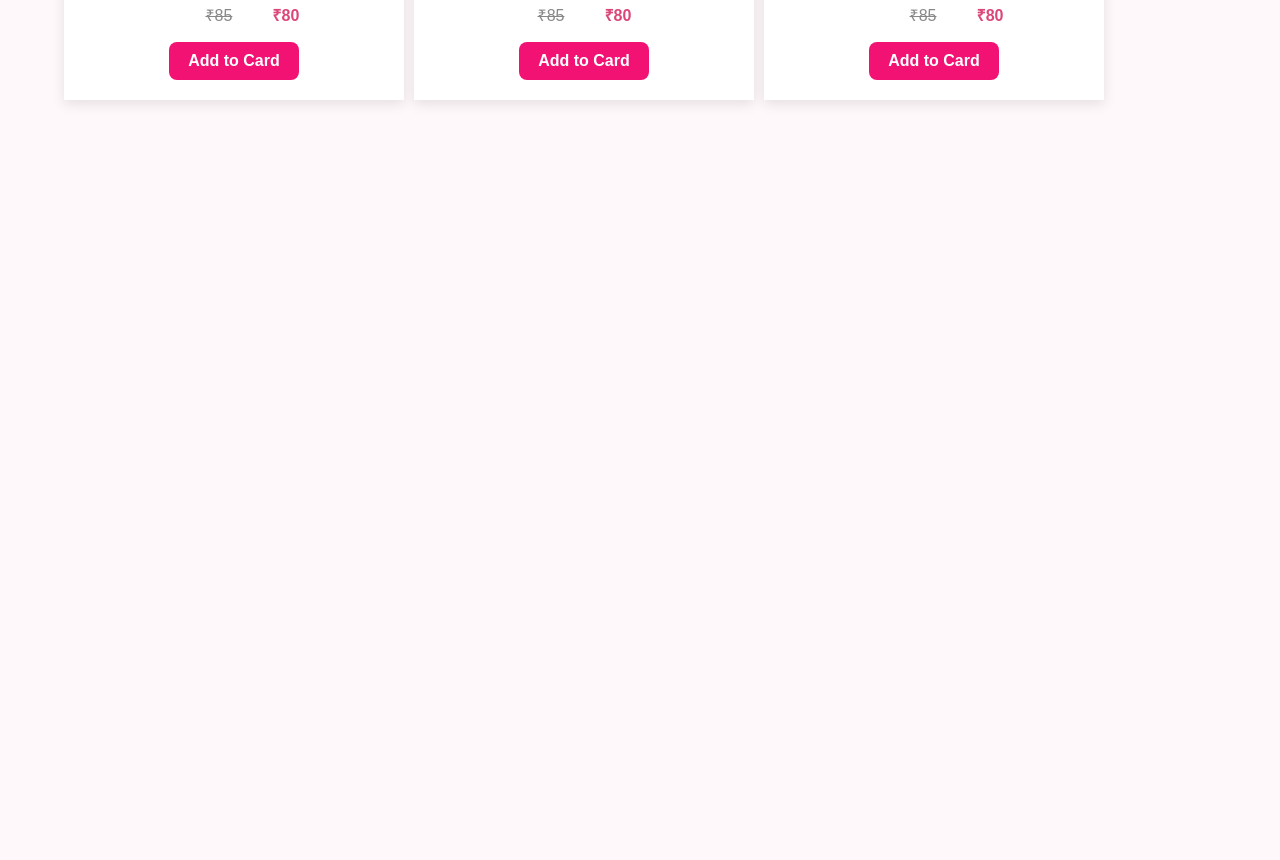
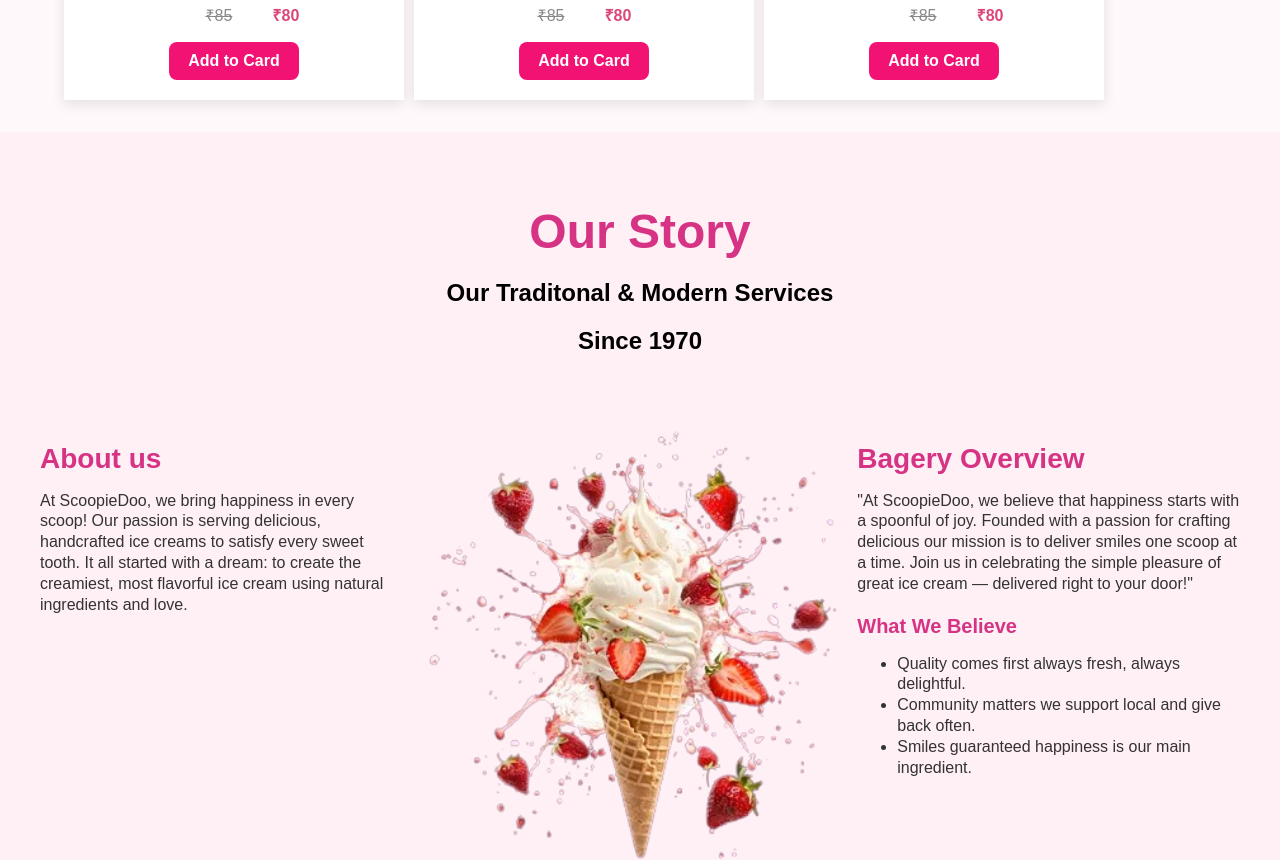
Before and after one commit to Deepanshi-13/Icecream-website, a React (Vite) app: page / in a window 1280 px wide. Shown: the part 4140-5000 px from the top of the page. Before the commit the page ends 4272 px from the top, so only its background shows below. Built offline with nearby package versions, Linux system fonts and the light colour scheme.

Commit message:
update pages folder

```diff
--- a/src/Pages/Home.jsx
+++ b/src/Pages/Home.jsx
@@ -13,7 +13,7 @@ const Home = () => {
       <Crafting/>
       <Flavor/>
       <SpecialItems/>
-      {/* <AboutUs/> */}
+      <AboutUs/>
 
     </div>
   );
```
